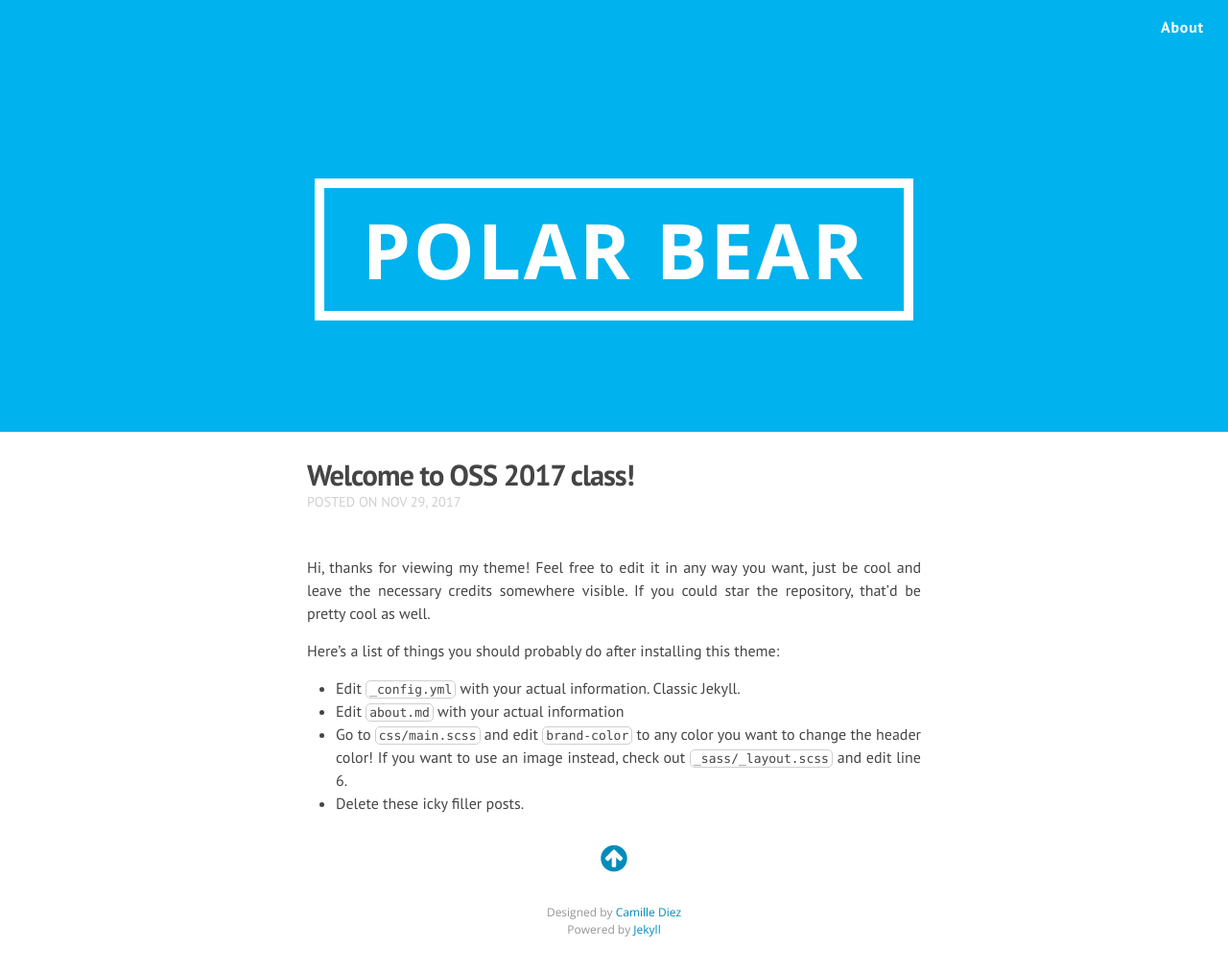
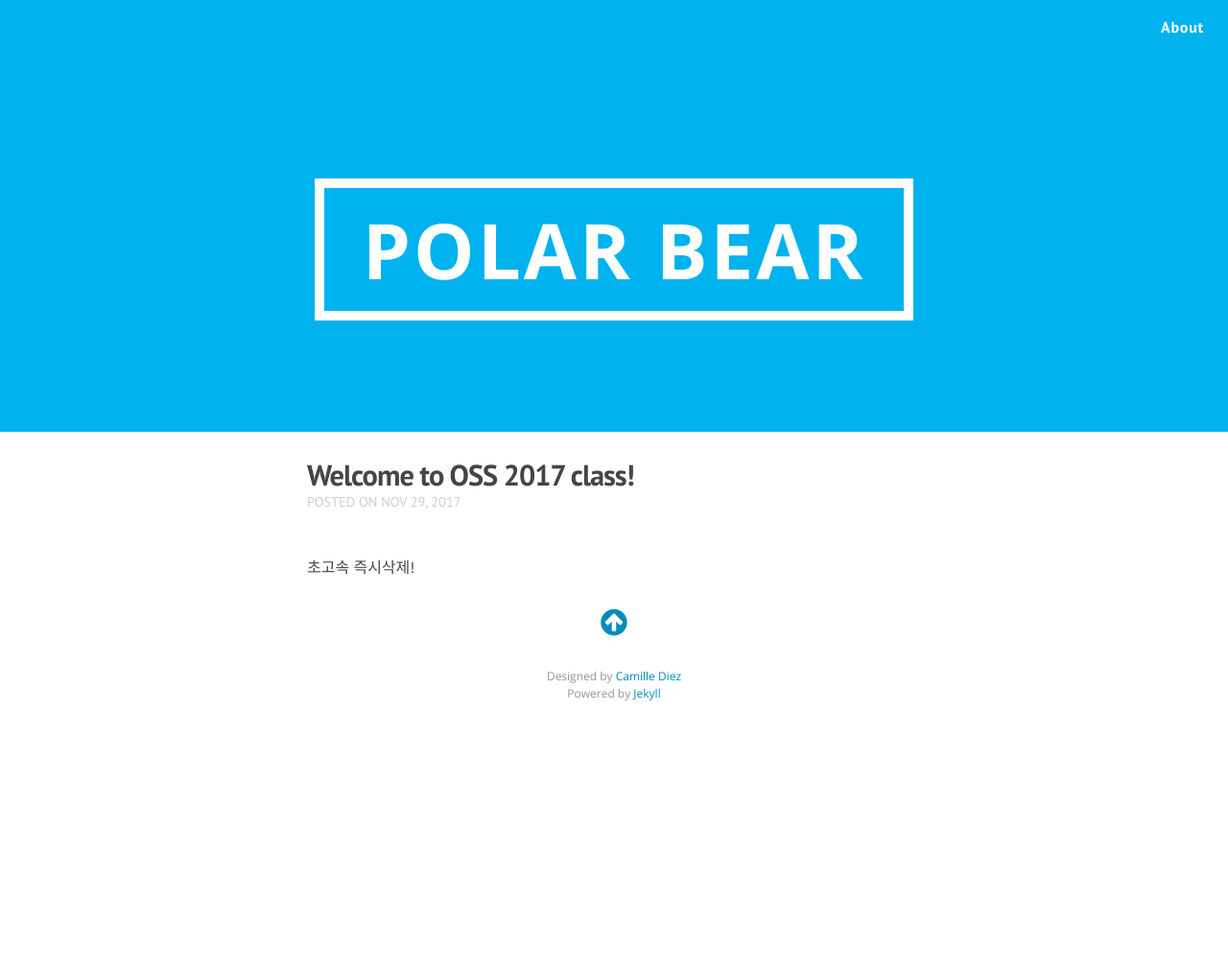
Before and after one commit to diezcami/polar-bear-theme, a Jekyll site: the page built from _posts/2015-05-25-hello.markdown, in a window 1280 px wide. Shown: the whole page at 96% size. Built offline with Jekyll 4.4.1, drawn with Linux system fonts in a browser that asks for light colours; nearby versions of some CDN libraries; Markdown is read by kramdown in place of the engine named in the settings; after the commit the page ends 900 px from its top, so only the background shows below that.

Commit message:
Update 2015-05-25-hello.markdown

```diff
--- a/_posts/2015-05-25-hello.markdown
+++ b/_posts/2015-05-25-hello.markdown
@@ -4,11 +4,5 @@
 date: 2017-11-29
 categories:
 ---
-Hi, thanks for viewing my theme! Feel free to edit it in any way you want, just be cool and leave the necessary credits somewhere visible. If you could star the repository, that'd be pretty cool as well.
 
-Here's a list of things you should probably do after installing this theme:
-
-* Edit `_config.yml` with your actual information. Classic Jekyll.
-* Edit `about.md` with your actual information
-* Go to `css/main.scss` and edit `brand-color` to any color you want to change the header color! If you want to use an image instead, check out `_sass/_layout.scss` and edit line 6.
-* Delete these icky filler posts.
+초고속 즉시삭제!
```
